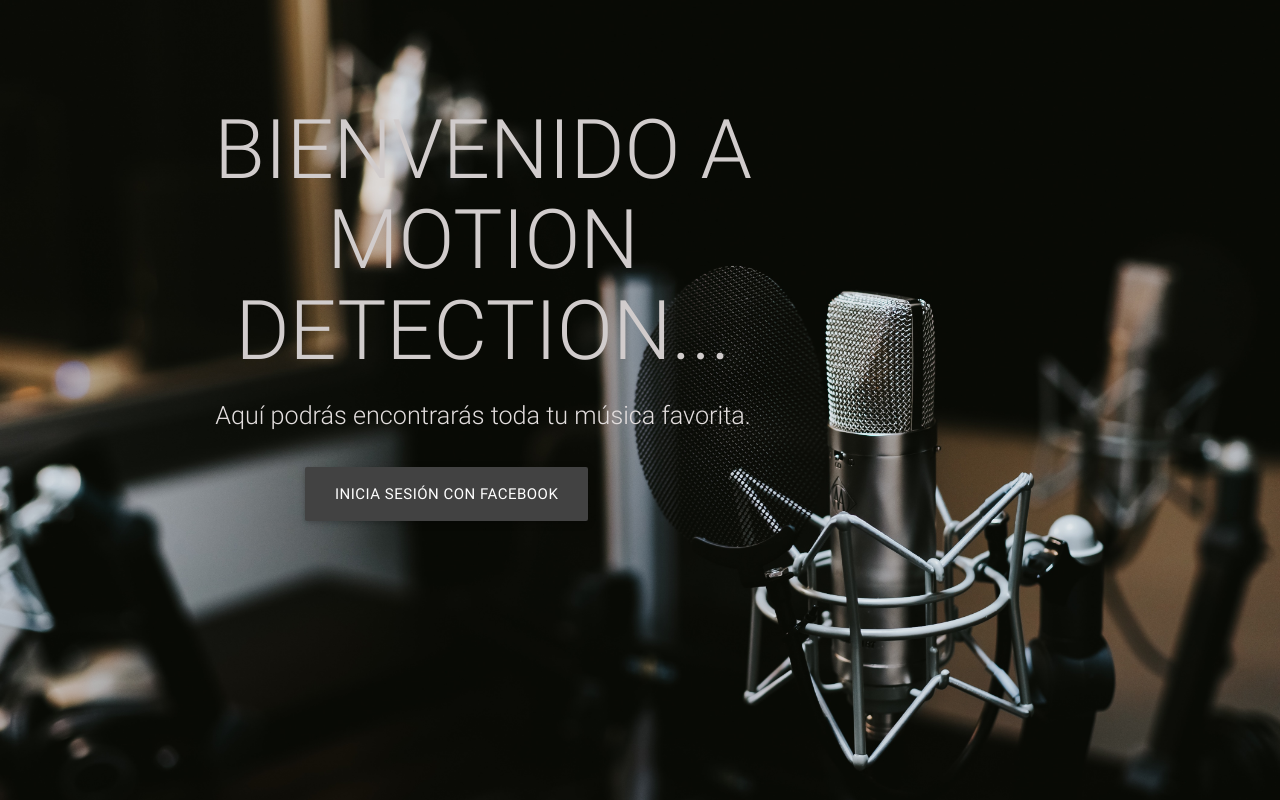
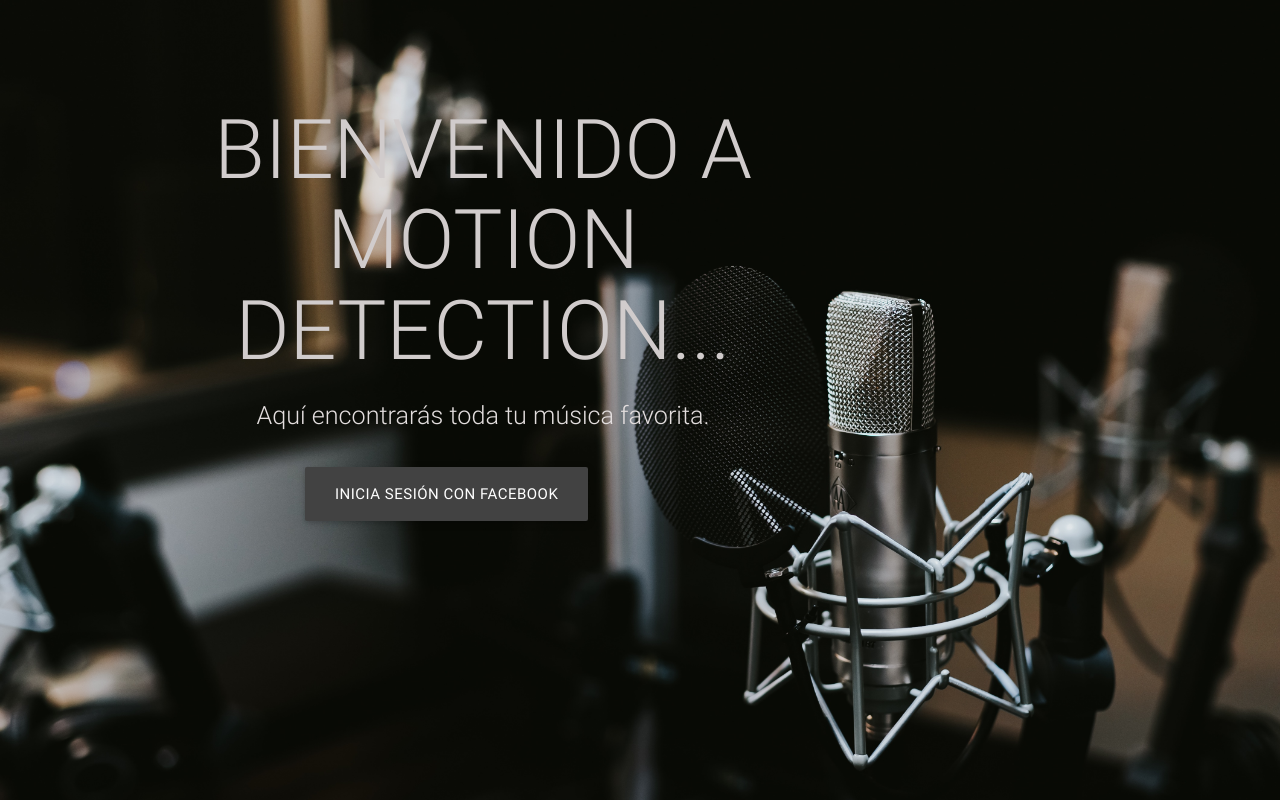
Before and after one commit to paolaozv/music-detection, a website: page public/index.html in a window 1280 px wide. Drawn offline with Linux system fonts and the light colour scheme.

Commit message:
encontraras

```diff
--- a/public/index.html
+++ b/public/index.html
@@ -13,7 +13,7 @@
   <div class="container">
     <div class="row">
       <h1 class="flow-text center">BIENVENIDO A MOTION DETECTION...</h1>
-      <h3 class="flow-text center">Aquí podrás encontrarás toda tu música favorita.</h3>
+      <h3 class="flow-text center">Aquí encontrarás toda tu música favorita.</h3>
     </div>
     <div class="row">
       <div class="boton-iniciar-sesion">
```
Also changed, not shown: 1 other file.
